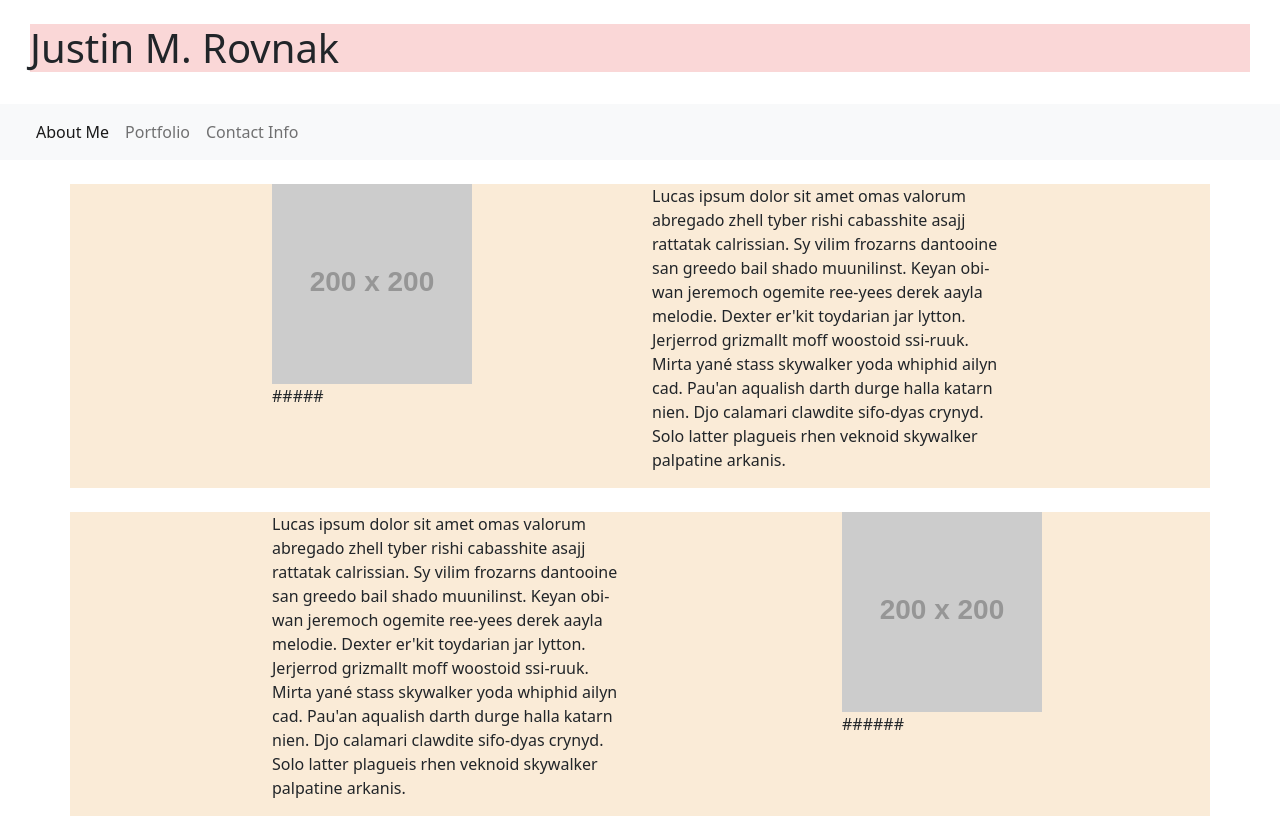
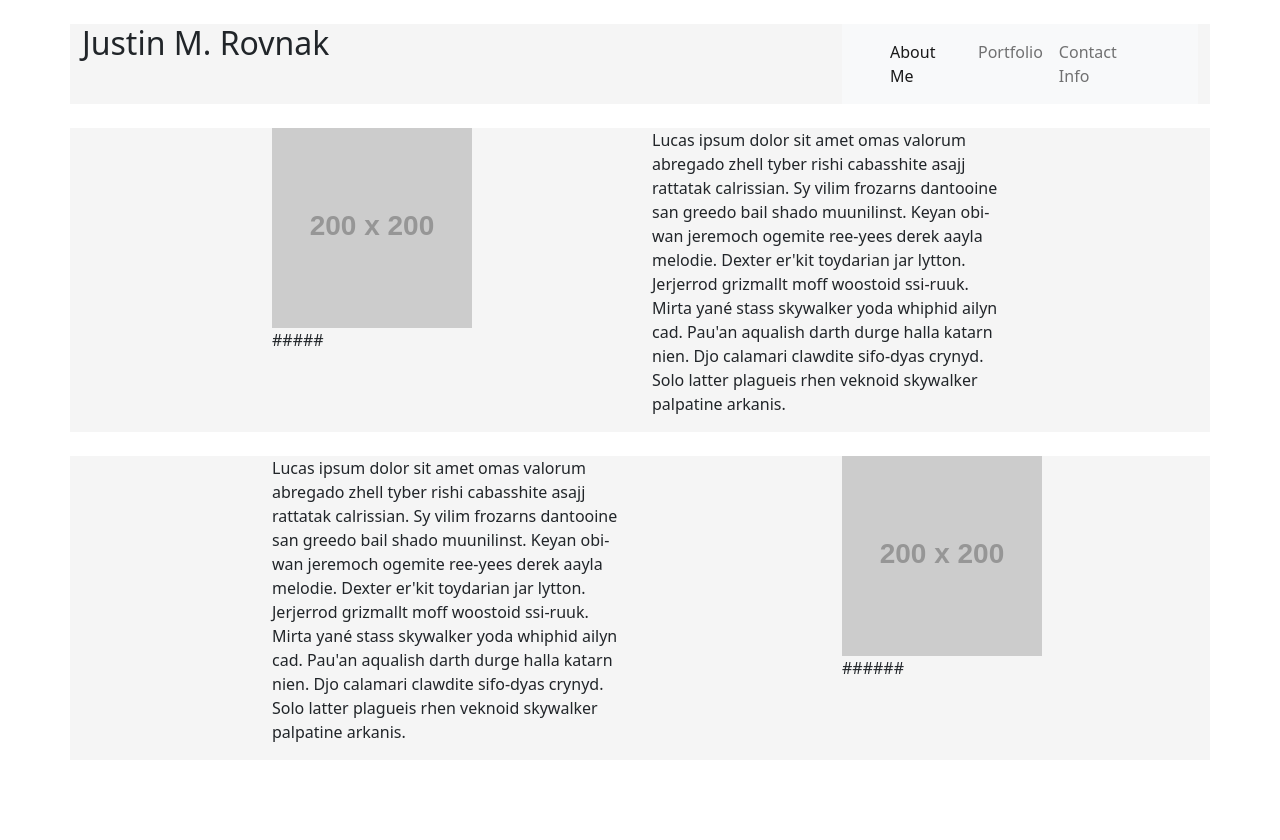
Before and after one commit to jmrovnak/HW2, a plain HTML site: page index.html in a window 1280 px wide. After the commit the page ends 800 px from the top, so only its background shows below. Drawn offline with nearby package versions, Linux system fonts and the light colour scheme; placeholder pictures from the web are drawn by us.

Commit message:
tweaked layouts

```diff
--- a/index.html
+++ b/index.html
@@ -8,16 +8,25 @@
 
 
 
+
     h1{ /*set margins for header h1 */
         margin-left: 30px;
         margin-right: 30px;
-        background-color: rgb(250, 215, 215);
+
 
 
     }
 
-    .container{ /* set background for container */
-        background-color: antiquewhite;
+    .container{ /* set background for contaismoner */
+        background-color: whitesmoke;
+
+    }
+
+    #container1 {
+
+    }
+
+    #name {
 
     }
 
@@ -32,9 +41,14 @@
 </head>
 <body>
     <br>
-    <h1>Justin M. Rovnak </h1> <br>
-
+    <div class="container" id="container1">
+        <div class="row">
+          <div class="col-md-4">
+            <h2 id="name">Justin M. Rovnak </h2> <br>
+            </div>
+              <div class="col-md-4"></div>
               <!-- set navbar parameters bootstrap -->
+                <div class="col-md-4">
                     <nav class="navbar navbar-expand-lg navbar-light bg-light">
                         <div class="container-fluid">
                              <a class="navbar-brand" href="#"></a>
@@ -58,7 +72,10 @@
             </ul>
           </div>
         </div>
-      </nav> <br>
+      </nav>
+      </div>
+      </div>
+    </div><br>
 
       <div class="container">
           <div class="row">
```
Also changed, not shown: contact.html (+12 -4 lines), portfolio.html (+12 -4 lines). Lines whose indentation alone changed are shown as unchanged.
